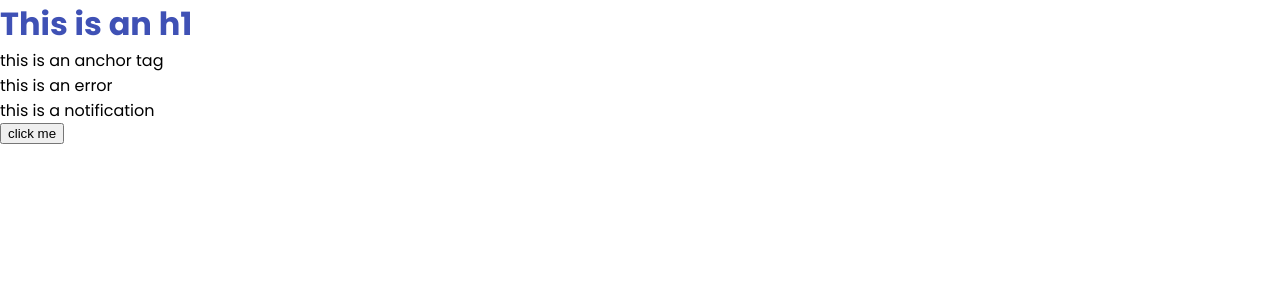
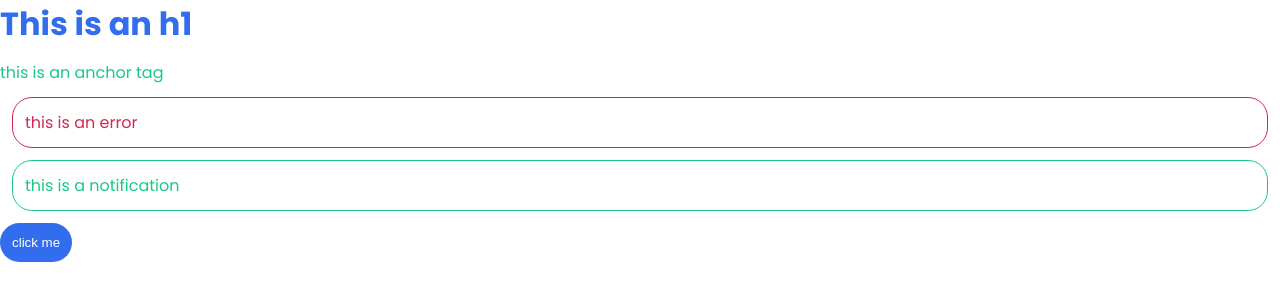
Before and after one commit to Dhinesh-KS/SASS, a website: page index.html in a window 1280 px wide. Drawn offline with Linux system fonts and the light colour scheme.

Commit message:
Adding more CSS variables

```diff
--- a/index.scss
+++ b/index.scss
@@ -1,3 +1,4 @@
+
 // import google font
 @import url('https://fonts.googleapis.com/css2?family=Poppins:ital,wght@0,100;0,200;0,300;0,400;0,500;0,600;0,700;0,800;0,900;1,100;1,200;1,300;1,400;1,500;1,600;1,700;1,800;1,900&display=swap');
 
@@ -29,10 +30,53 @@ img {
   max-width: 100%;
 }
 
-//Variables
-$primary: #3F51B5;
-$secondary: #E91E63;
+// theme colors
+$primary: #326dee !default;
+$secondary: #1ac886 !default;
+$error: #d32752 !default;
+$info: #f6c31c !default;
+
+// spacing
+$base-padding: 0.75rem;
+$base-margin: 0.75rem;
+
+// borders
+$base-border-thickness: 1px;
+$base-border-radius: 20px;
 
 h1 {
   color: $primary;
+
+  margin-bottom: $base-margin;
 }
+a {
+  color: $secondary;
+}
+button {
+  color: white;
+  border: 0;
+  background: $primary;
+
+  border-radius: $base-border-radius;
+  padding: $base-padding;
+}
+.error {
+  color: $error;
+  border-color: $error;
+  border-style: solid;
+
+  margin: $base-margin;
+  padding: $base-padding;
+  border-radius: $base-border-radius;
+  border-width: $base-border-thickness;
+}
+.notification {
+  color: $secondary;
+  border-color: $secondary;
+  border-style: solid;
+
+  margin: $base-margin;
+  padding: $base-padding;
+  border-radius: $base-border-radius;
+  border-width: $base-border-thickness;
+}
```
Also changed, not shown: css/index.css.
